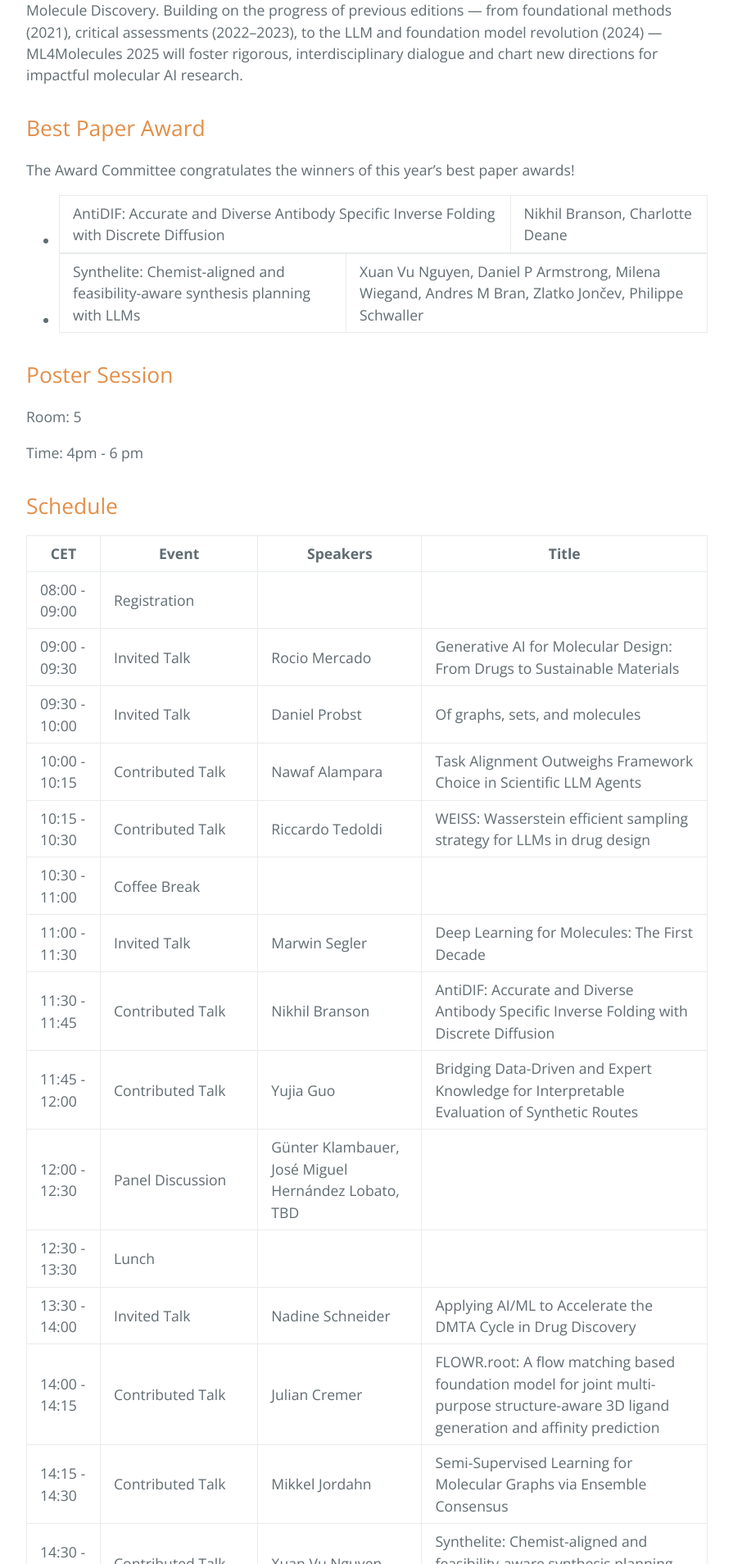
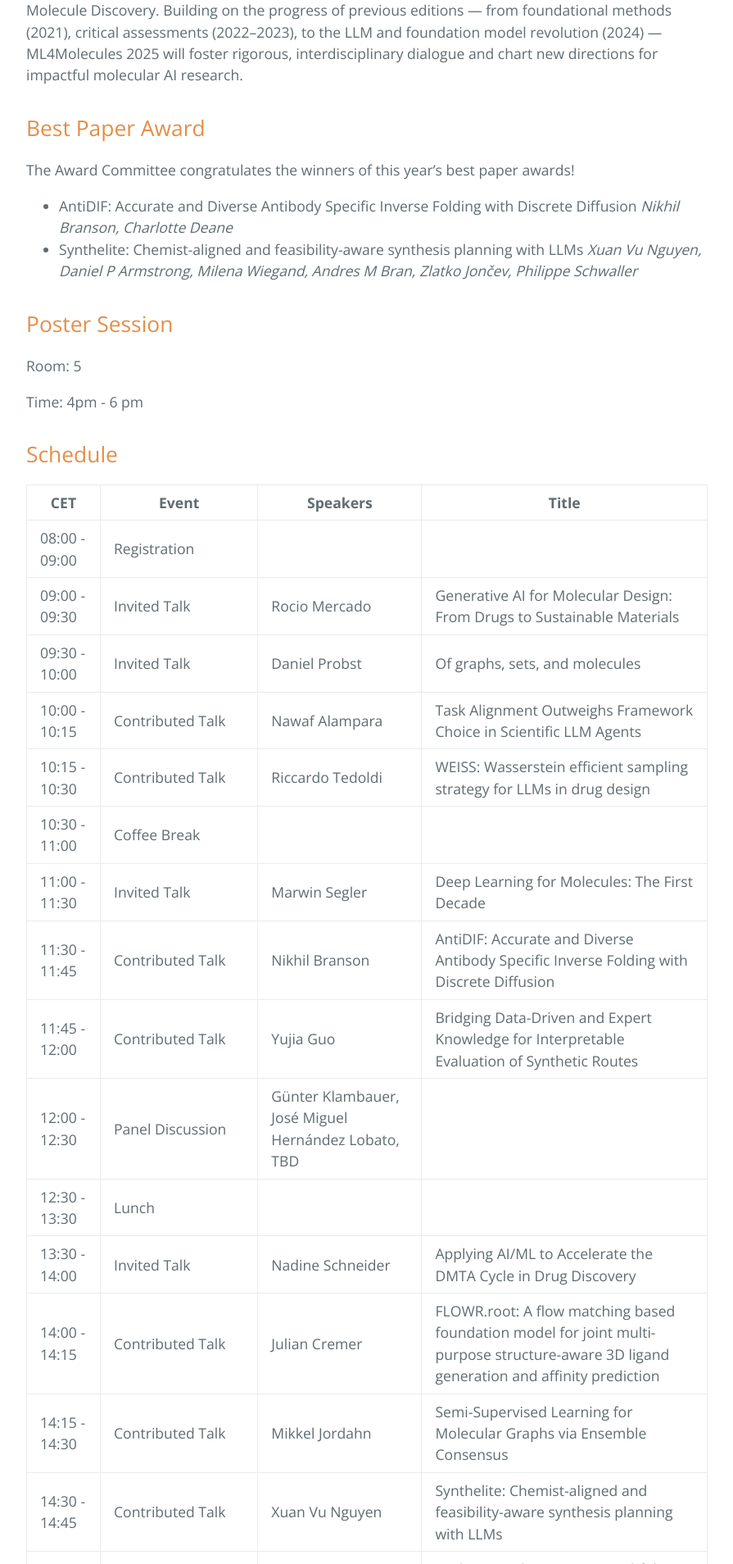
Before and after one commit to moleculediscovery/workshop2025, a Jekyll site: the page built from index.md, in a window 1280 px wide. Shown: the part 964-2872 px from the top of the page at 82% size, without its empty margins (192-1087 px from the left). Built offline with Jekyll 4.4.1, drawn with Linux system fonts in a browser that asks for light colours; our own code applies the rules of GitHub Pages for plain Markdown files.

Commit message:
Update index.md

```diff
--- a/index.md
+++ b/index.md
@@ -8,8 +8,8 @@ This will be the 5th-year edition of the ML4Molecules workshop organized by the
 ## Best Paper Award
 The Award Committee congratulates the winners of this year's best paper awards!
 
-- AntiDIF: Accurate and Diverse Antibody Specific Inverse Folding with Discrete Diffusion | Nikhil Branson, Charlotte Deane |
-- Synthelite: Chemist-aligned and feasibility-aware synthesis planning with LLMs | Xuan Vu Nguyen, Daniel P Armstrong, Milena Wiegand, Andres M Bran, Zlatko Jončev, Philippe Schwaller |
+- AntiDIF: Accurate and Diverse Antibody Specific Inverse Folding with Discrete Diffusion *Nikhil Branson, Charlotte Deane*
+- Synthelite: Chemist-aligned and feasibility-aware synthesis planning with LLMs *Xuan Vu Nguyen, Daniel P Armstrong, Milena Wiegand, Andres M Bran, Zlatko Jončev, Philippe Schwaller*
 
 
 ## Poster Session
```
